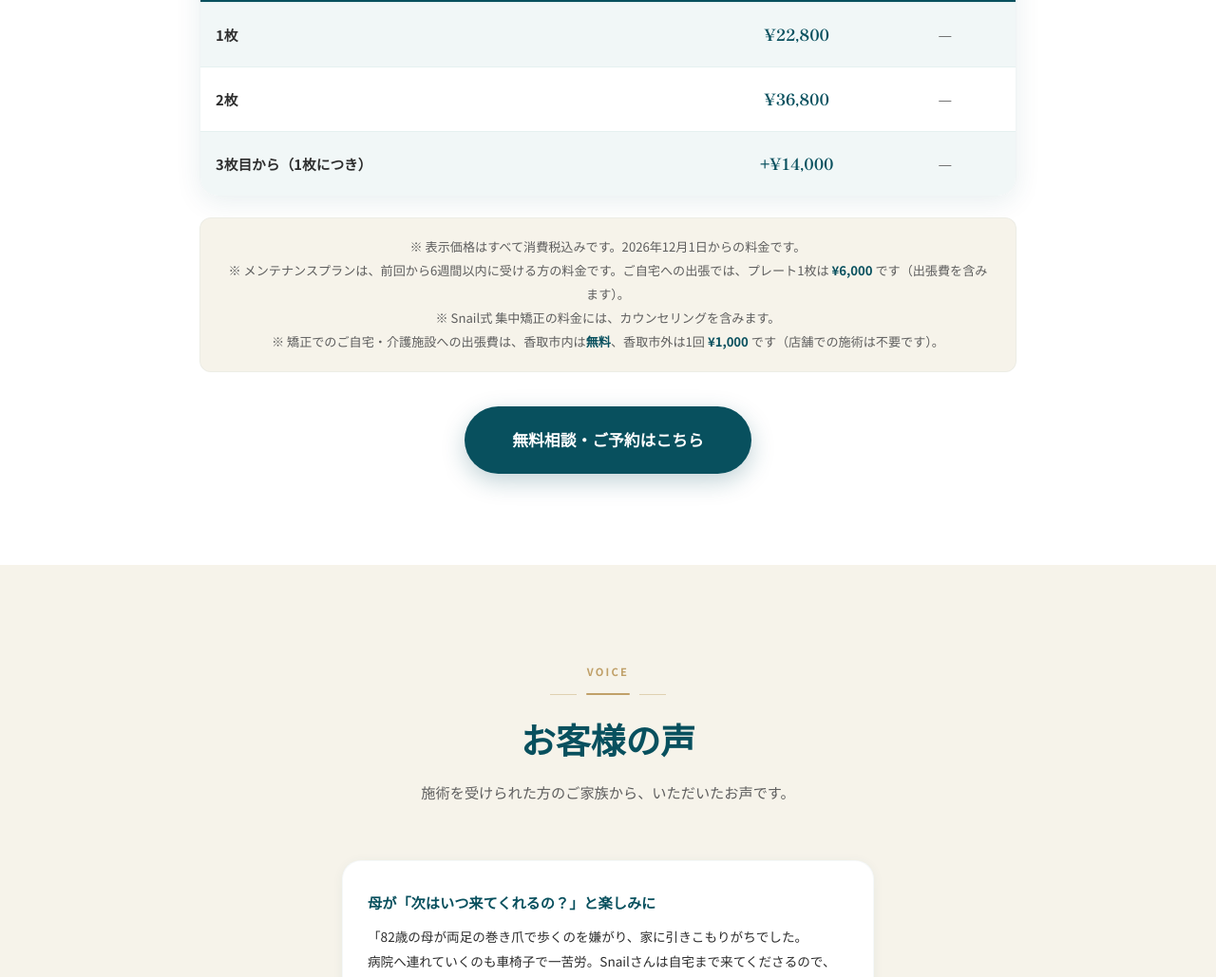
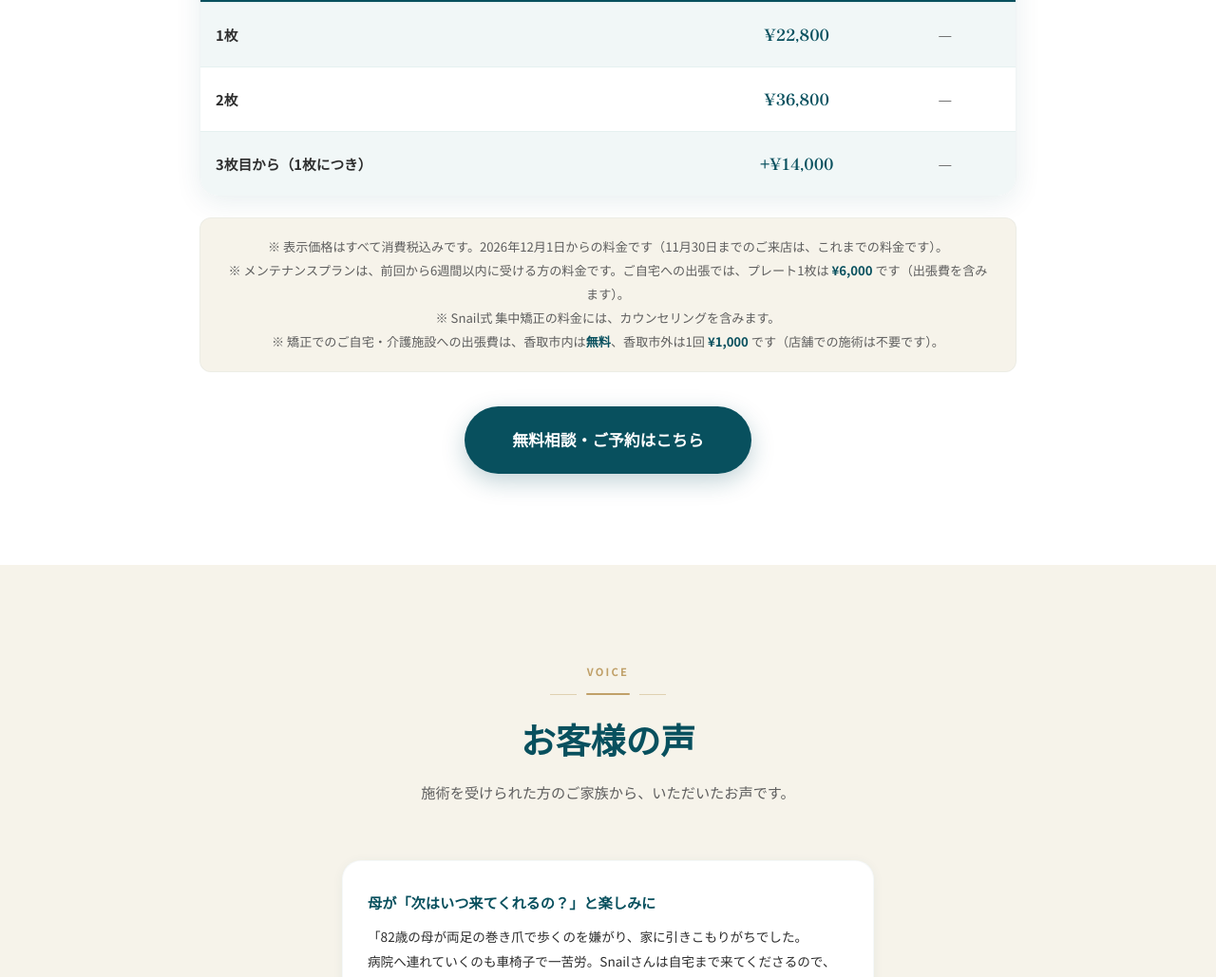
Before and after one commit to r356pro-droid/snail-lp, a plain HTML site: page index.html in a window 1280 px wide. Shown: the part 6546-7575 px from the top of the page at 95% size. Drawn offline with Linux system fonts and the light colour scheme; animation ran at ten frames a second.

Commit message:
料金表: 11月30日までの来店はこれまでの料金、と注記
Co-Authored-By: Claude Fable 5.2 <noreply@anthropic.com>

```diff
--- a/index.html
+++ b/index.html
@@ -823,7 +823,7 @@ section { padding: 96px 0; }
       </table>
     </div>
     <div class="price-note fade-up">
-      ※ 表示価格はすべて消費税込みです。2026年12月1日からの料金です。<br>
+      ※ 表示価格はすべて消費税込みです。2026年12月1日からの料金です（11月30日までのご来店は、これまでの料金です）。<br>
       ※ メンテナンスプランは、前回から6週間以内に受ける方の料金です。ご自宅への出張では、プレート1枚は <strong style="color:var(--teal-dark);">¥6,000</strong> です（出張費を含みます）。<br>
       ※ Snail式 集中矯正の料金には、カウンセリングを含みます。<br>
       ※ 矯正でのご自宅・介護施設への出張費は、香取市内は<strong style="color:var(--teal-dark);">無料</strong>、香取市外は1回 <strong style="color:var(--teal-dark);">¥1,000</strong> です（店舗での施術は不要です）。
```
